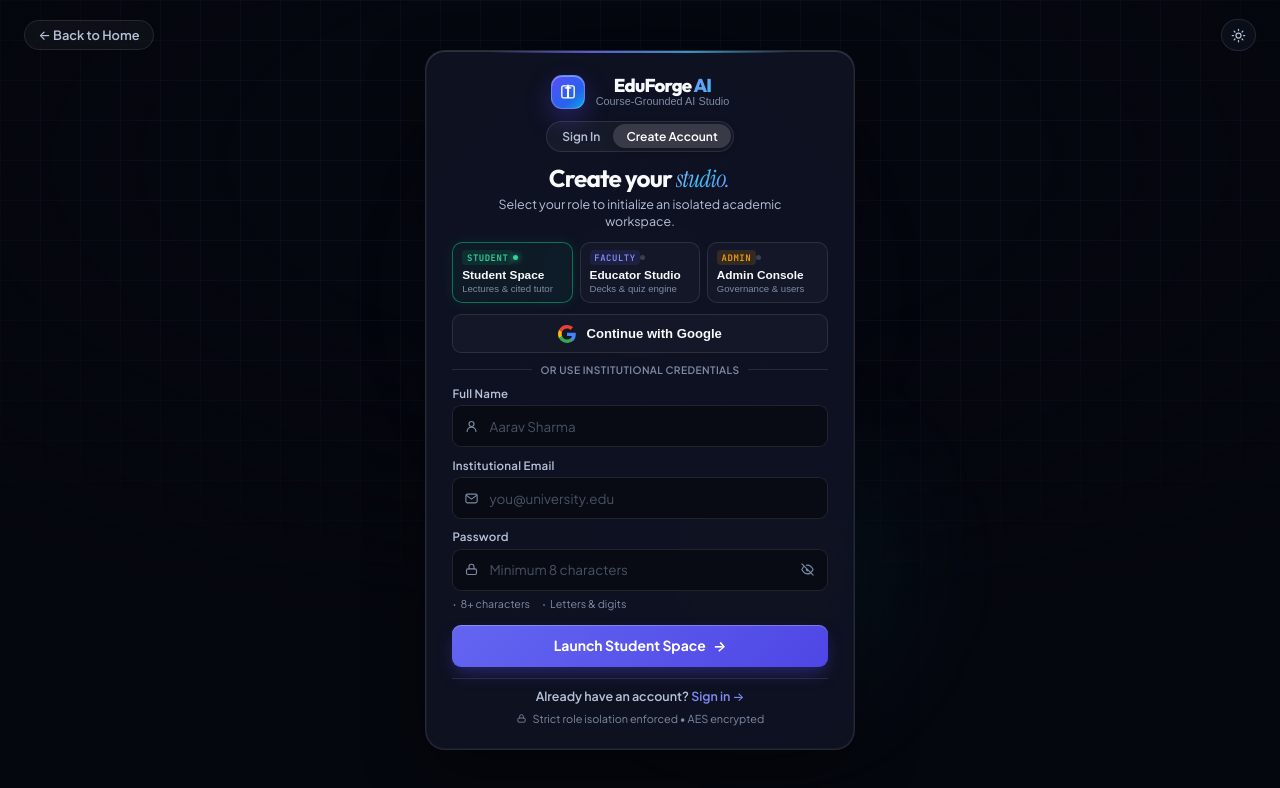
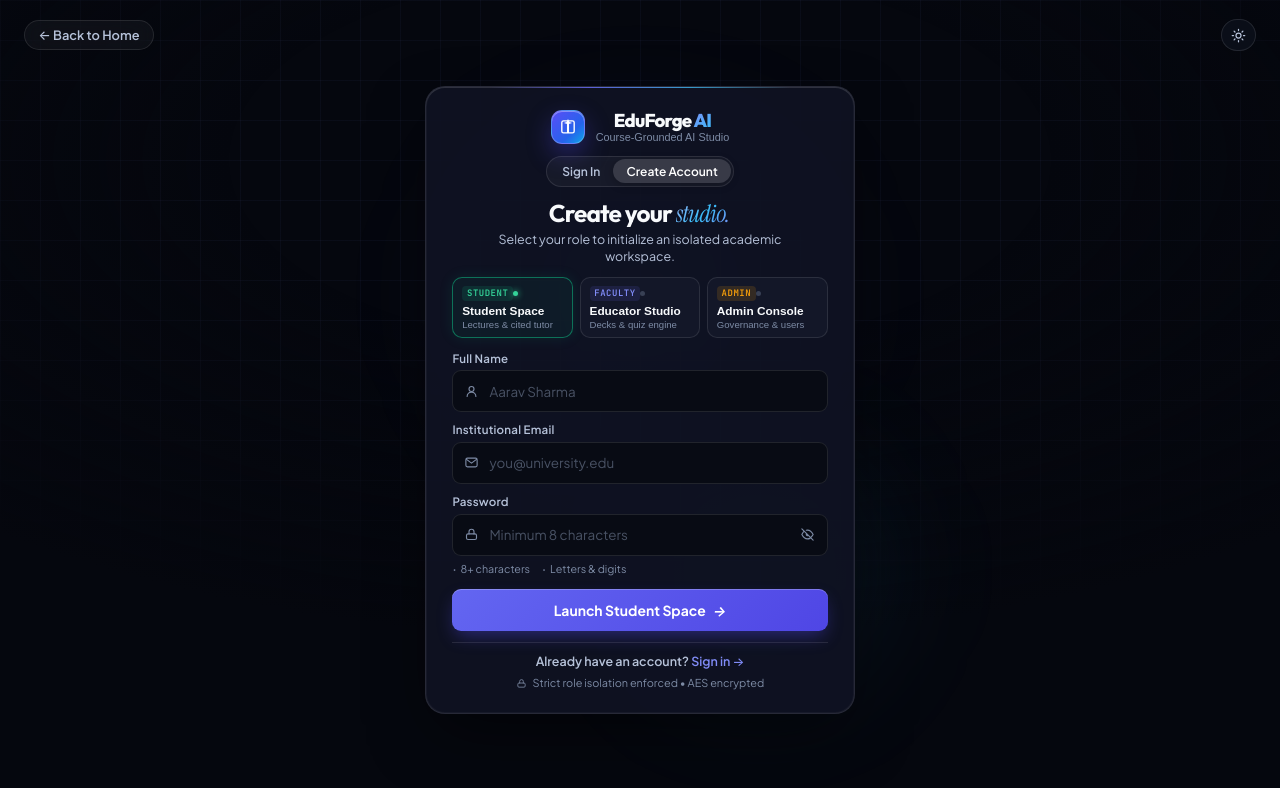
Before and after one commit to amanpathakio/EduForge-AI, a React (Vite) app in the folder frontend/: page / in a window 1280 px wide. Both pictures are taken after a click on the button "Get Started". Shown: the top 788 px of the page. Built offline with nearby package versions, Linux system fonts and the light colour scheme; no server answers.

Commit message:
refactor(auth): remove Google OAuth in favor of strict institutional credentials and role isolation

```diff
--- a/frontend/src/components/AuthScreen.jsx
+++ b/frontend/src/components/AuthScreen.jsx
@@ -1,32 +1,8 @@
 import React, { useState, useEffect } from 'react';
 import { loginAccount, registerAccount, resetPasswordAccount } from '../lib/auth';
-import { supabase, isSupabaseConfigured } from '../lib/supabase';
 import BrandMark from './BrandMark';
 import ThemeToggle from './ThemeToggle';
 import NeuralBackdrop from './NeuralBackdrop';
-
-function GoogleIcon() {
-  return (
-    <svg viewBox="0 0 24 24" width="18" height="18" aria-hidden="true">
-      <path
-        fill="#4285F4"
-        d="M23.745 12.27c0-.7-.06-1.4-.19-2.07H12v4.51h6.6c-.29 1.52-1.14 2.82-2.4 3.68v3.05h3.88c2.27-2.09 3.665-5.17 3.665-9.17z"
-      />
-      <path
-        fill="#34A853"
-        d="M12 24c3.24 0 5.95-1.08 7.93-2.91l-3.88-3.05c-1.08.72-2.45 1.16-4.05 1.16-3.12 0-5.77-2.1-6.72-4.93H1.25v3.15C3.26 21.36 7.33 24 12 24z"
-      />
-      <path
-        fill="#FBBC05"
-        d="M5.28 14.27c-.25-.72-.38-1.49-.38-2.27s.13-1.55.38-2.27V6.58H1.25C.45 8.18 0 9.99 0 12s.45 3.82 1.25 5.42l4.03-3.15z"
-      />
-      <path
-        fill="#EA4335"
-        d="M12 4.75c1.77 0 3.35.61 4.6 1.8l3.42-3.42C17.95 1.19 15.24 0 12 0 7.33 0 3.26 2.64 1.25 6.58l4.03 3.15c.95-2.83 3.6-4.98 6.72-4.98z"
-      />
-    </svg>
-  );
-}
 
 function MailIcon() {
   return (
@@ -103,33 +79,6 @@ export default function AuthScreen({
   const [isError, setIsError] = useState(false);
   const [busy, setBusy] = useState(false);
   const [showPassword, setShowPassword] = useState(false);
-
-  const handleGoogleSignIn = async () => {
-    setMessage('');
-    setIsError(false);
-    if (isSupabaseConfigured && supabase?.auth?.signInWithOAuth) {
-      try {
-        const { error } = await supabase.auth.signInWithOAuth({
-          provider: 'google',
-          options: {
-            redirectTo: `${window.location.origin}/`,
-          },
-        });
-        if (error) {
-          setIsError(true);
-          setMessage(error.message);
-        }
-      } catch (err) {
-        setIsError(true);
-        setMessage(err.message || 'Google authentication failed.');
-      }
-    } else {
-      setIsError(false);
-      setMessage(
-        'Google OAuth: Ready in architecture. Connect your Google Cloud Client ID in Supabase to enable 1-click Google Sign-In.'
-      );
-    }
-  };
 
   useEffect(() => {
     setMode(initialMode || 'login');
@@ -340,24 +289,6 @@ export default function AuthScreen({
             </div>
           )}
 
-          {/* Social Sign-In (Google OAuth) */}
-          {mode !== 'reset' && (
-            <div className="auth-oauth-container">
-              <button
-                type="button"
-                className="auth-google-btn"
-                onClick={handleGoogleSignIn}
-                title="Sign in with your Google or Institutional Workspace account"
-              >
-                <GoogleIcon />
-                <span>Continue with Google</span>
-              </button>
-              <div className="auth-divider">
-                <span>or use institutional credentials</span>
-              </div>
-            </div>
-          )}
-
           {/* Main Auth Form */}
           <form className="auth-monolith-form" onSubmit={submit}>
             {mode === 'signup' && (
--- a/frontend/src/styles/landing.css
+++ b/frontend/src/styles/landing.css
@@ -3193,73 +3193,6 @@ button:hover .btn-arrow {
   box-shadow: 0 0 6px #f59e0b;
 }
 
-/* Google OAuth Button & Divider */
-.auth-oauth-container {
-  margin-bottom: 0.5rem;
-}
-
-.auth-google-btn {
-  display: flex;
-  align-items: center;
-  justify-content: center;
-  gap: 0.65rem;
-  width: 100%;
-  padding: 0.58rem 1rem;
-  border-radius: 9px;
-  border: 1px solid var(--ef-border, rgba(255, 255, 255, 0.12));
-  background: var(--ef-surface-alt, rgba(255, 255, 255, 0.035));
-  color: var(--ef-text);
-  font-size: 0.82rem;
-  font-weight: 600;
-  cursor: pointer;
-  transition: all 0.2s cubic-bezier(0.16, 1, 0.3, 1);
-}
-
-[data-theme='light'] .auth-google-btn {
-  background: #ffffff;
-  border-color: #e2e8f0;
-  box-shadow: 0 1px 3px rgba(0, 0, 0, 0.04);
-}
-
-.auth-google-btn:hover {
-  background: var(--ef-surface-hover, rgba(255, 255, 255, 0.08));
-  border-color: rgba(99, 102, 241, 0.4);
-  transform: translateY(-1px);
-}
-
-[data-theme='light'] .auth-google-btn:hover {
-  background: #f8fafc;
-  border-color: #cbd5e1;
-}
-
-.auth-divider {
-  display: flex;
-  align-items: center;
-  text-align: center;
-  margin: 0.55rem 0 0.45rem;
-}
-
-.auth-divider::before,
-.auth-divider::after {
-  content: '';
-  flex: 1;
-  border-bottom: 1px solid var(--ef-border, rgba(255, 255, 255, 0.09));
-}
-
-[data-theme='light'] .auth-divider::before,
-[data-theme='light'] .auth-divider::after {
-  border-bottom-color: #e2e8f0;
-}
-
-.auth-divider span {
-  padding: 0 0.55rem;
-  font-size: 0.64rem;
-  font-weight: 600;
-  letter-spacing: 0.04em;
-  text-transform: uppercase;
-  color: var(--ef-text-muted, #94a3b8);
-}
-
 /* Monolith Form Fields */
 .auth-monolith-form {
   display: grid;
```
